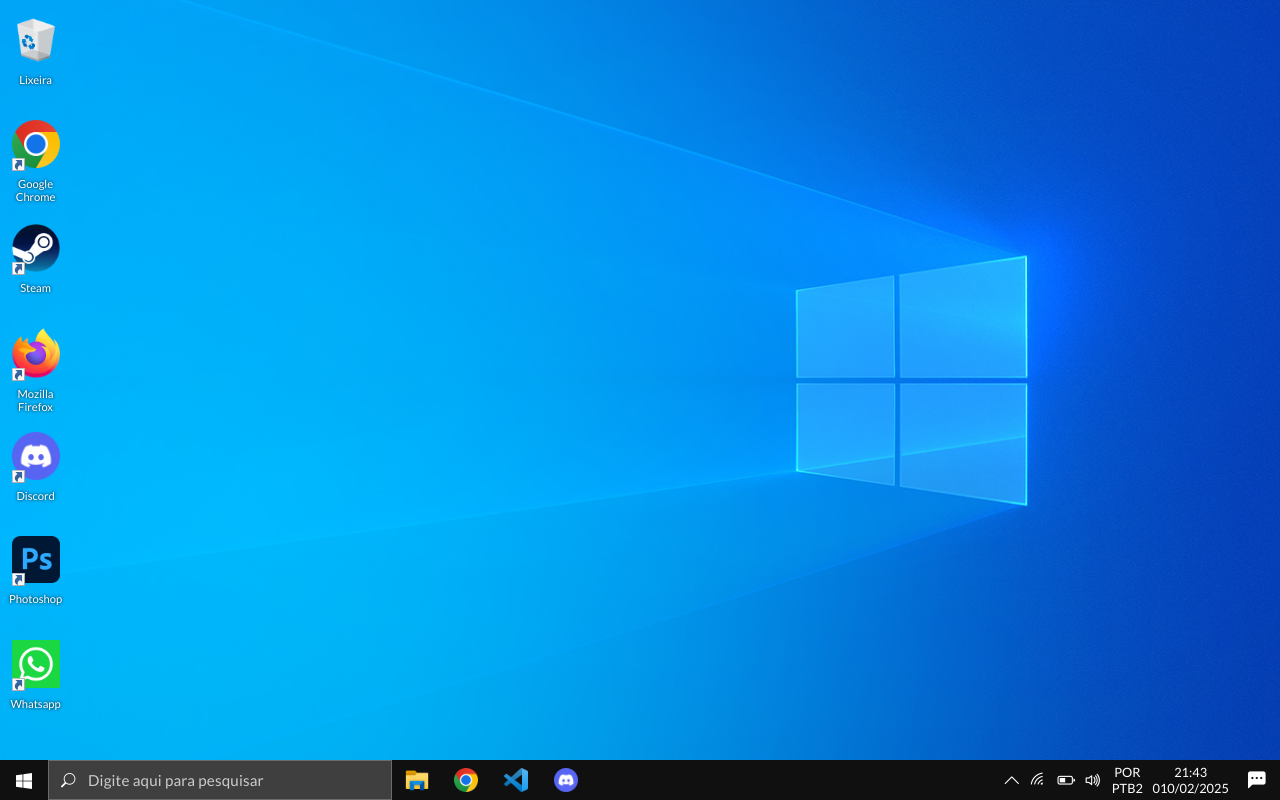
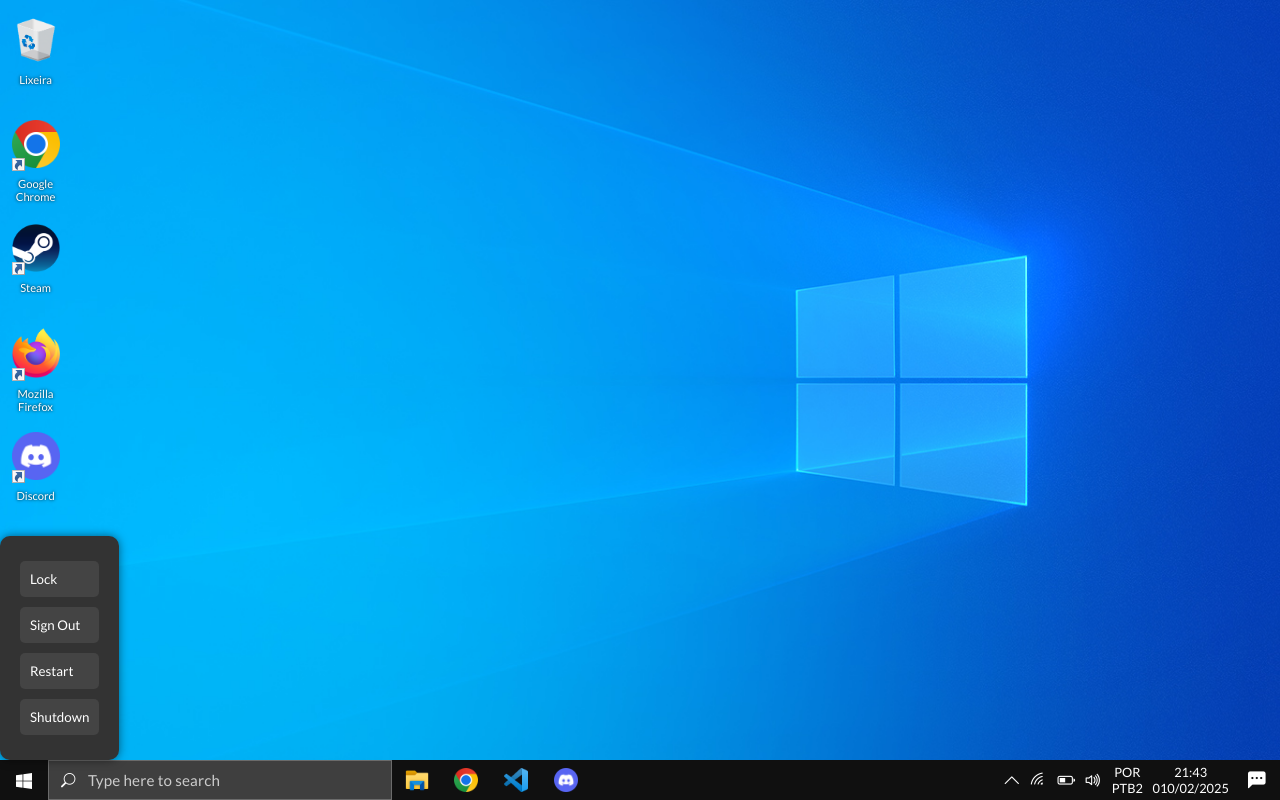
Before and after one commit to XPDevs/Windows10, a website: page desktop/desktop.html in a window 1280 px wide. Both pictures are taken after a click on the button 24 px from the left and 780 px from the top of the page. Drawn offline with nearby package versions, Linux system fonts and the light colour scheme.

Commit message:
Update desktop.html

```diff
--- a/desktop/desktop.html
+++ b/desktop/desktop.html
@@ -10,11 +10,35 @@
   <link rel="stylesheet" href="./css/index.min.css">
   <script src="./node_modules/jquery/dist/jquery.min.js"></script>
   <script src="./js/main.js" defer></script>
+  <style>
+    .menu {
+        background: #333;
+        padding: 20px;
+        border-radius: 10px;
+        box-shadow: 0 0 10px rgba(0,0,0,0.5);
+        display: none;
+        flex-direction: column;
+        position: absolute;
+    }
+    .menu button {
+        background: #444;
+        color: white;
+        border: none;
+        padding: 10px;
+        margin: 5px 0;
+        cursor: pointer;
+        border-radius: 5px;
+        text-align: left;
+    }
+    .menu button:hover {
+        background: #555;
+    }
+  </style>
 </head>
 <body>
   <section class="desktop"></section>
   <section class="taskbar">
-    <button type="button" class="windows-btn">
+    <button type="button" class="windows-btn" onclick="toggleMenu(event)">
       <i class="bi bi-windows"></i>
     </button>
     <section class="search-container">
@@ -23,7 +47,7 @@
         <input
           type="text"
           class="search-bar"
-          placeholder="Digite aqui para pesquisar"
+          placeholder="Type here to search"
         />
       </form>
     </section>
@@ -51,5 +75,28 @@
       </button>
     </section>
   </section>
+
+  <div class="menu" id="powerMenu">
+    <button onclick="location.href='../login/login.html'">Lock</button>
+    <button onclick="location.href='../login/login.html'">Sign Out</button>
+    <button onclick="location.href='../end/rest.html'">Restart</button>
+    <button onclick="location.href='../end/shut.html'">Shutdown</button>
+  </div>
+
+  <script>
+    function toggleMenu(event) {
+        const menu = document.getElementById('powerMenu');
+        const button = event.currentTarget;
+
+        if (menu.style.display === 'flex') {
+            menu.style.display = 'none';
+        } else {
+            const rect = button.getBoundingClientRect();
+            menu.style.left = `${rect.left}px`;
+            menu.style.bottom = `${window.innerHeight - rect.top}px`;
+            menu.style.display = 'flex';
+        }
+    }
+  </script>
 </body>
 </html>
```
